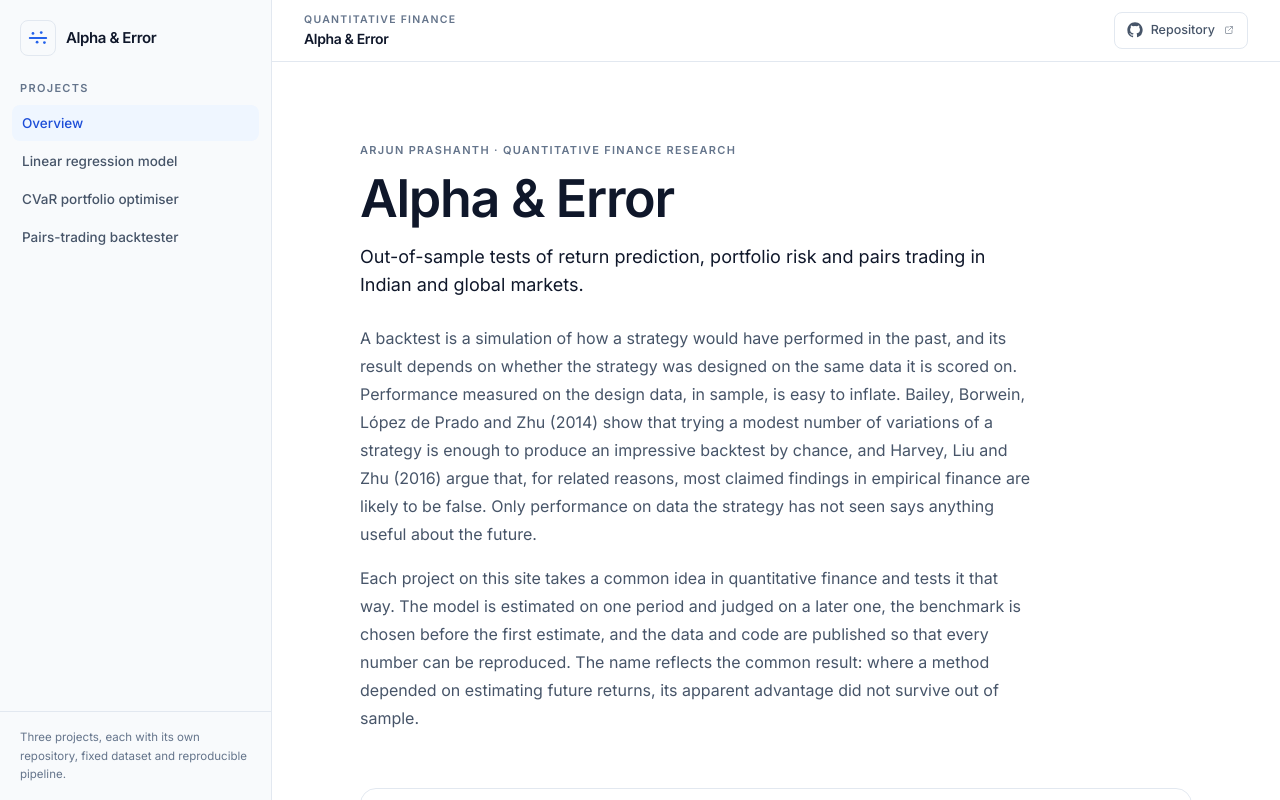
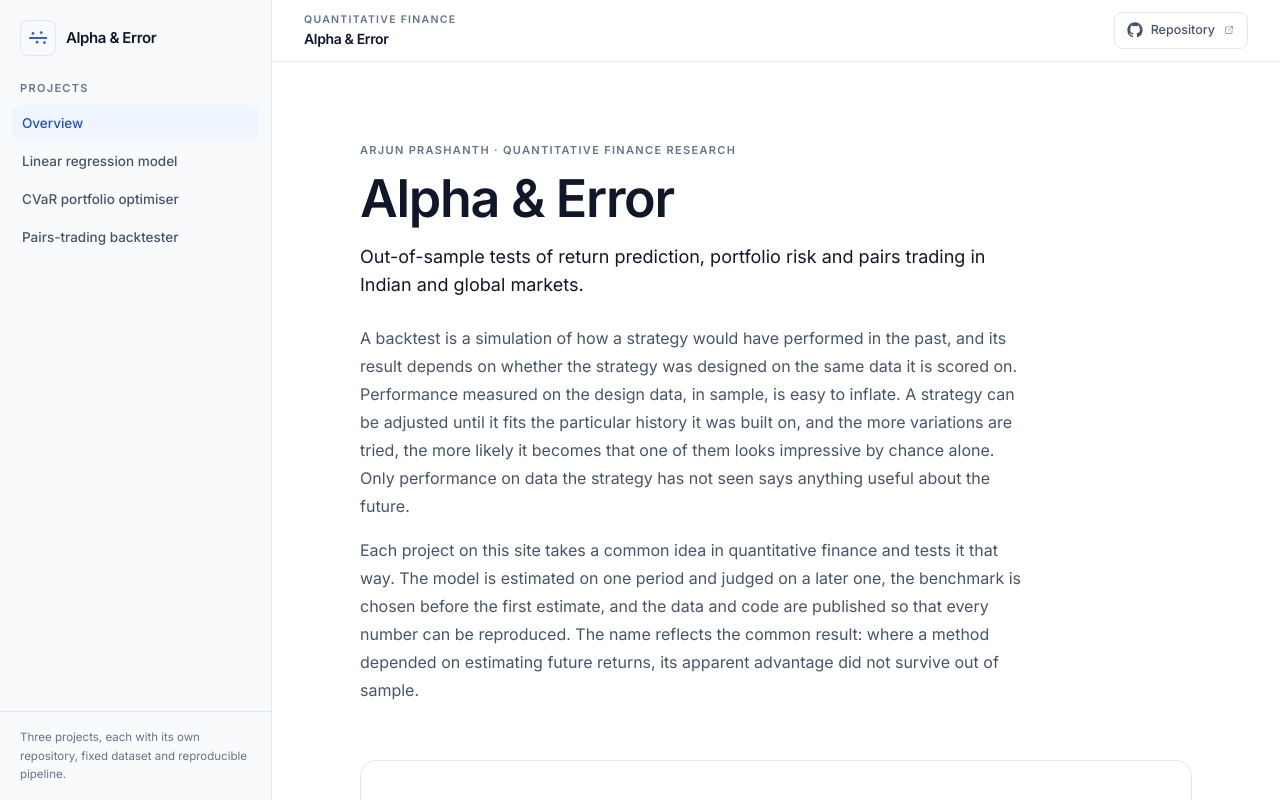
Before and after one commit to arjunprashanth6129/price-prediction-linear-regression, a Next.js app: page / in a window 1280 px wide. Shown: the top 800 px of the page. Built offline with nearby package versions, Linux system fonts and the light colour scheme.

Commit message:
Remove the quoted studies from the overview text
The opening paragraph explains backtest overfitting directly instead of
citing Bailey et al. (2014) and Harvey, Liu and Zhu (2016), and the closing
section states the estimation-error point without citing DeMiguel, Garlappi
and Uppal (2009).

```diff
--- a/app/page.tsx
+++ b/app/page.tsx
@@ -120,13 +120,11 @@ export default function Home() {
               A backtest is a simulation of how a strategy would have performed in
               the past, and its result depends on whether the strategy was
               designed on the same data it is scored on. Performance measured on
-              the design data, in sample, is easy to inflate. Bailey, Borwein,
-              López de Prado and Zhu (2014) show that trying a modest number of
-              variations of a strategy is enough to produce an impressive backtest
-              by chance, and Harvey, Liu and Zhu (2016) argue that, for related
-              reasons, most claimed findings in empirical finance are likely to be
-              false. Only performance on data the strategy has not seen says
-              anything useful about the future.
+              the design data, in sample, is easy to inflate. A strategy can be
+              adjusted until it fits the particular history it was built on, and
+              the more variations are tried, the more likely it becomes that one
+              of them looks impressive by chance alone. Only performance on data
+              the strategy has not seen says anything useful about the future.
             </p>
             <p className="mt-4 text-[16px] leading-[1.75] text-ink-muted">
               Each project on this site takes a common idea in quantitative
@@ -234,10 +232,10 @@ export default function Home() {
               <p>
                 The one method that estimated only risk did what it was designed
                 to do. The minimum-CVaR portfolio limited its worst drawdown out of
-                sample and through 2008, at the cost of a lower return. DeMiguel,
-                Garlappi and Uppal (2009) reach a similar conclusion across many
-                datasets: expected returns are estimated so imprecisely that the
-                error usually outweighs the benefit of optimising on them.
+                sample and through 2008, at the cost of a lower return. The likely
+                reason is that expected returns are estimated far less precisely
+                than risk, so the error in a return forecast usually outweighs the
+                benefit of optimising on it.
               </p>
             </div>
           </section>
```
